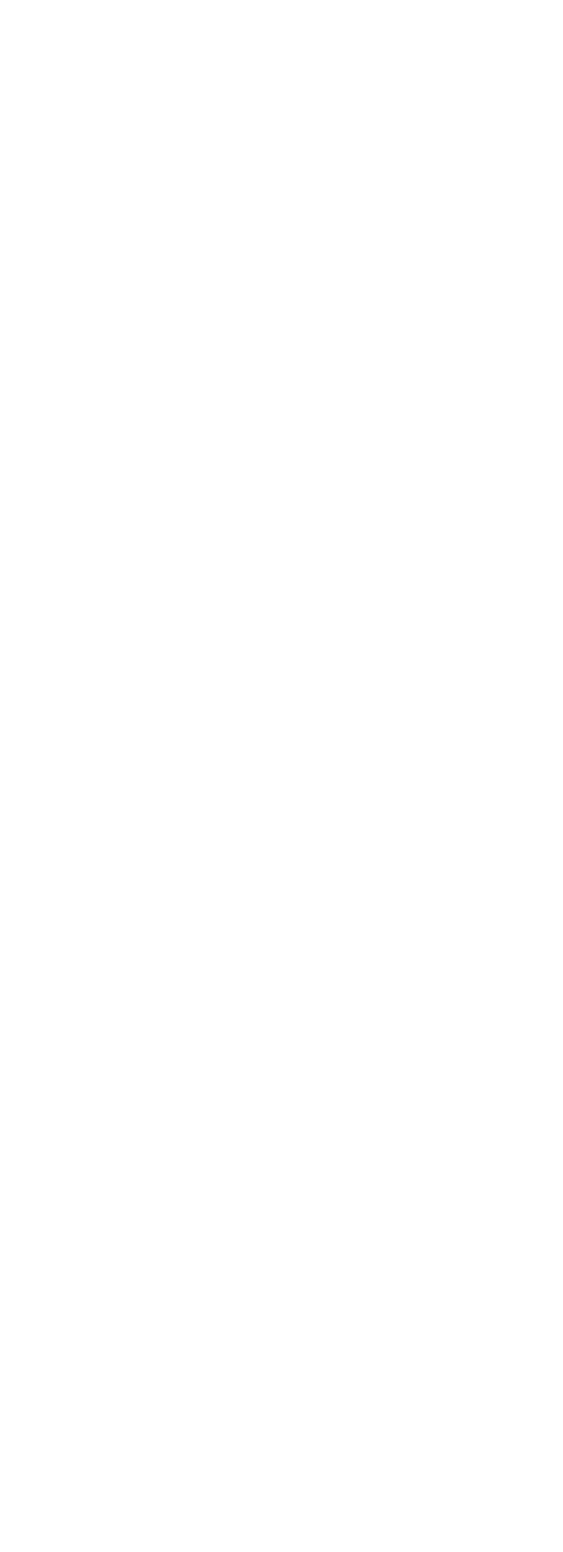
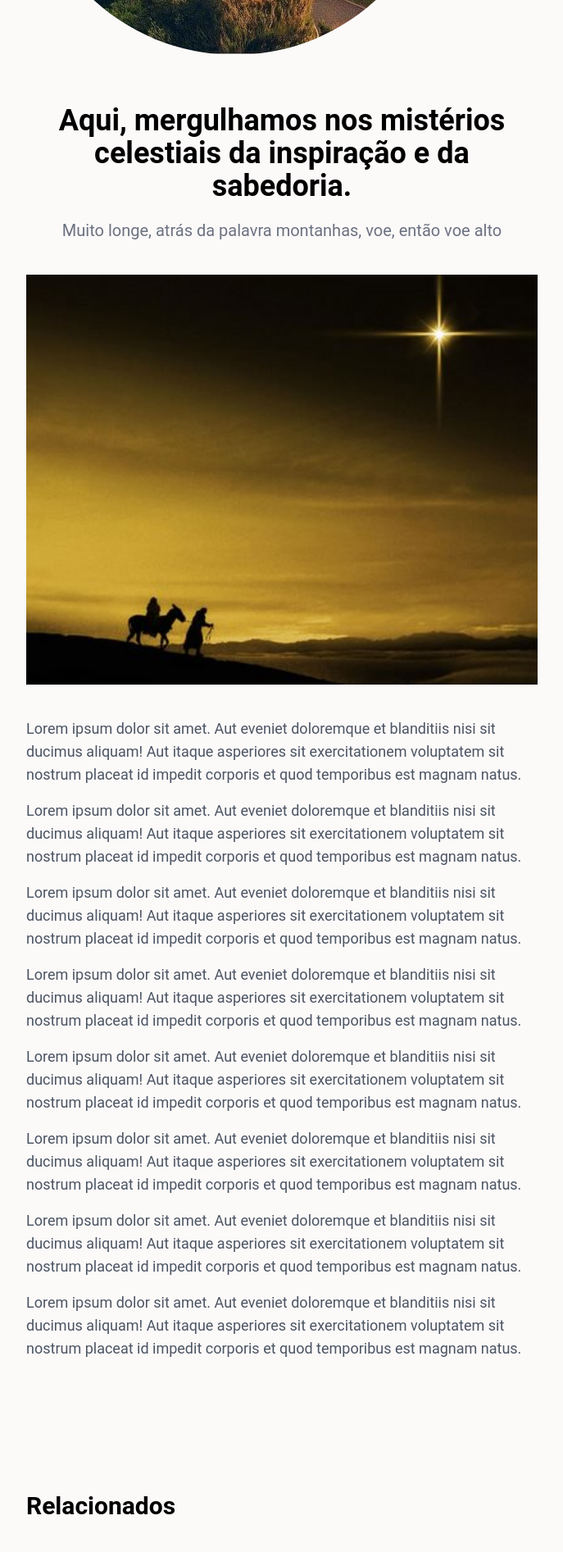
Before and after one commit to iSantanaaH/blog-star-guide, a Next.js app in the folder front-end_next/: page /pages/post in a window 1280 px wide. Before the commit this address had no page. Shown: the part 600-2493 px from the top of the page at 82% size, without its empty margins (296-983 px from the left). Before the commit the page ends 800 px from the top, so only its background shows below. Built offline with nearby package versions, Linux system fonts and the light colour scheme.

Commit message:
update page post

```diff
--- /dev/null
+++ b/front-end_next/app/pages/post/page.tsx
@@ -0,0 +1,46 @@
+import Author from "@/app/Components/Child/author";
+import Related from "@/app/Components/Child/related";
+import Format from "@/layout/format";
+import Image from "next/image";
+
+function PostSectionMostRecent() {
+  return (
+    <Format>
+      <section className="container mx-auto md:px-2 py-16 w-1/2">
+        <div className="flex justify-center">
+          <Author>
+
+          </Author>
+        </div>
+
+        <div className="post py-10">
+          <h1 className="font-bold text-4xl text-center pb-5">
+            Aqui, mergulhamos nos mistérios celestiais da inspiração e da
+            sabedoria.
+
+          </h1>
+            <p className="text-gray-500 text-xl text-center">Muito longe, atrás da palavra montanhas, voe, então voe alto</p>
+
+            <div className="py-10">
+                <Image src={'/images/img1.png'} width={900} height={600} alt={''} />
+            </div>
+
+            <div className="content text-gray-600 text-lg flex flex-col gap-4">
+            <p>Lorem ipsum dolor sit amet. Aut eveniet doloremque et blanditiis nisi sit ducimus aliquam! Aut itaque asperiores sit exercitationem voluptatem sit nostrum placeat id impedit corporis et quod temporibus est magnam natus.</p>
+            <p>Lorem ipsum dolor sit amet. Aut eveniet doloremque et blanditiis nisi sit ducimus aliquam! Aut itaque asperiores sit exercitationem voluptatem sit nostrum placeat id impedit corporis et quod temporibus est magnam natus.</p>
+            <p>Lorem ipsum dolor sit amet. Aut eveniet doloremque et blanditiis nisi sit ducimus aliquam! Aut itaque asperiores sit exercitationem voluptatem sit nostrum placeat id impedit corporis et quod temporibus est magnam natus.</p>
+            <p>Lorem ipsum dolor sit amet. Aut eveniet doloremque et blanditiis nisi sit ducimus aliquam! Aut itaque asperiores sit exercitationem voluptatem sit nostrum placeat id impedit corporis et quod temporibus est magnam natus.</p>
+            <p>Lorem ipsum dolor sit amet. Aut eveniet doloremque et blanditiis nisi sit ducimus aliquam! Aut itaque asperiores sit exercitationem voluptatem sit nostrum placeat id impedit corporis et quod temporibus est magnam natus.</p>
+            <p>Lorem ipsum dolor sit amet. Aut eveniet doloremque et blanditiis nisi sit ducimus aliquam! Aut itaque asperiores sit exercitationem voluptatem sit nostrum placeat id impedit corporis et quod temporibus est magnam natus.</p>
+            <p>Lorem ipsum dolor sit amet. Aut eveniet doloremque et blanditiis nisi sit ducimus aliquam! Aut itaque asperiores sit exercitationem voluptatem sit nostrum placeat id impedit corporis et quod temporibus est magnam natus.</p>
+            <p>Lorem ipsum dolor sit amet. Aut eveniet doloremque et blanditiis nisi sit ducimus aliquam! Aut itaque asperiores sit exercitationem voluptatem sit nostrum placeat id impedit corporis et quod temporibus est magnam natus.</p>
+            </div>
+        </div>
+
+        <Related></Related>
+      </section>
+    </Format>
+  );
+};
+
+export default PostSectionMostRecent;
```
